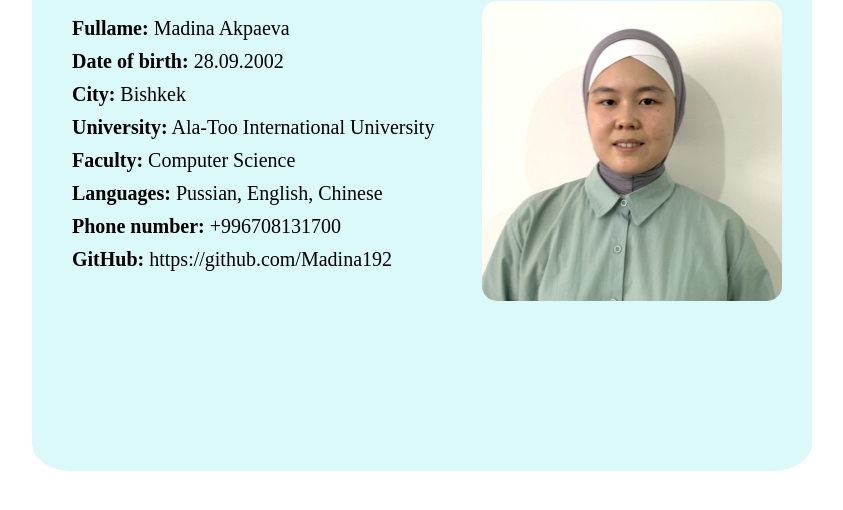
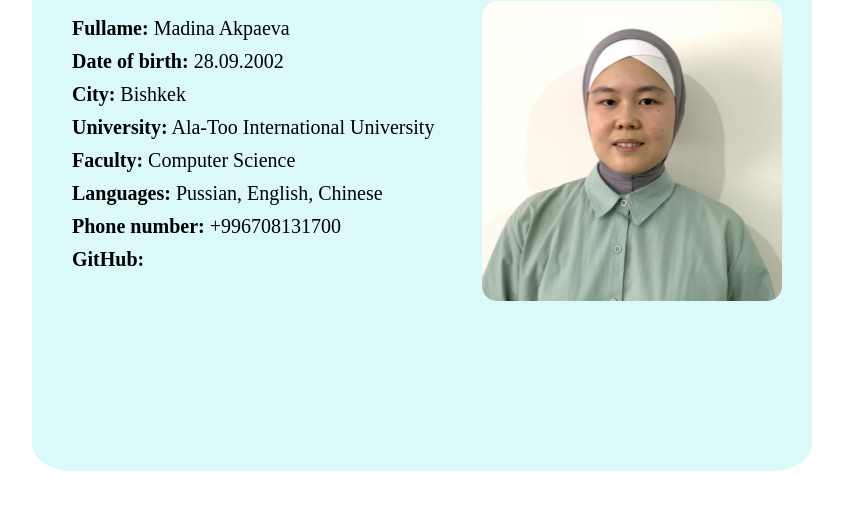
Before and after one commit to Madina192/my_CV, a plain HTML site: page index.html in a window 1280 px wide. Shown: the part 88-598 px from the top of the page, without its empty margins (218-1061 px from the left). Drawn offline with Linux system fonts and the light colour scheme.

Commit message:
Update index.html

```diff
--- a/index.html
+++ b/index.html
@@ -23,7 +23,7 @@
                     <li class="li"><span style="font-weight: bold">Faculty:</span> Computer Science</li>
                     <li class="li"><span style="font-weight: bold">Languages:</span> Pussian, English, Chinese</li>
                     <li class="li"><span style="font-weight: bold">Phone number:</span> +996708131700</li>
-                    <li class="li"><span style="font-weight: bold">GitHub:</span> https://github.com/Madina192</li>
+                    <li class="li"><span style="font-weight: bold">GitHub:</span> <a src="https://github.com/Madina192</li>"/a>
                 </ul>
             </div>
             <div class="right-side">
```
